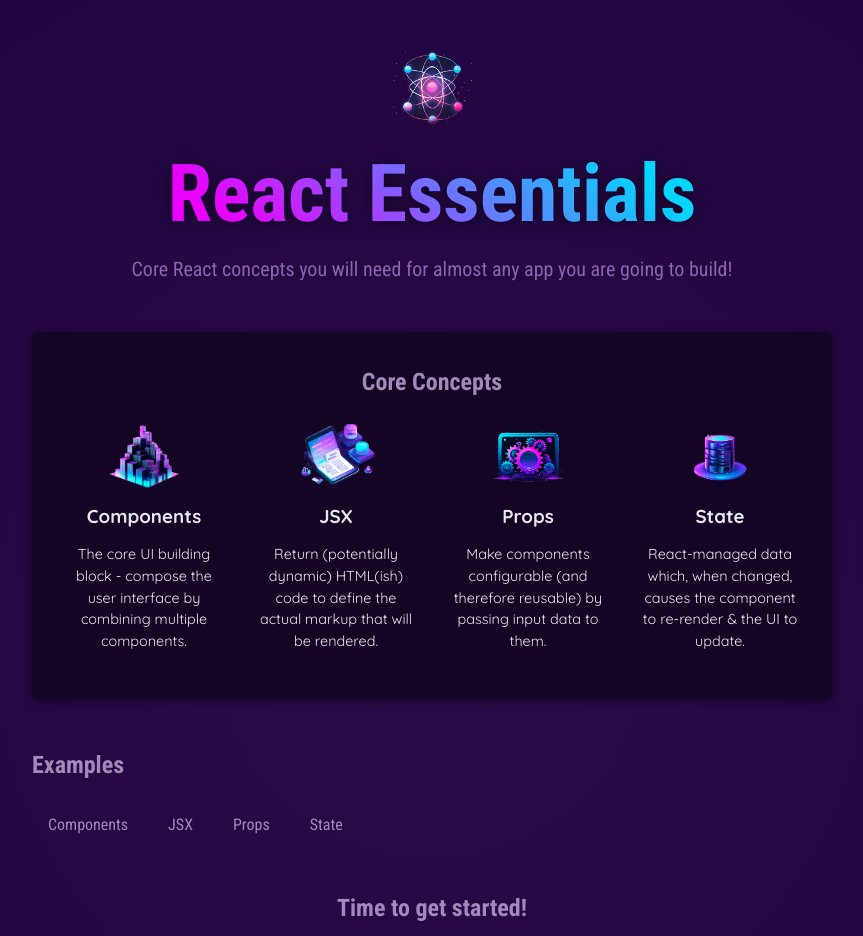
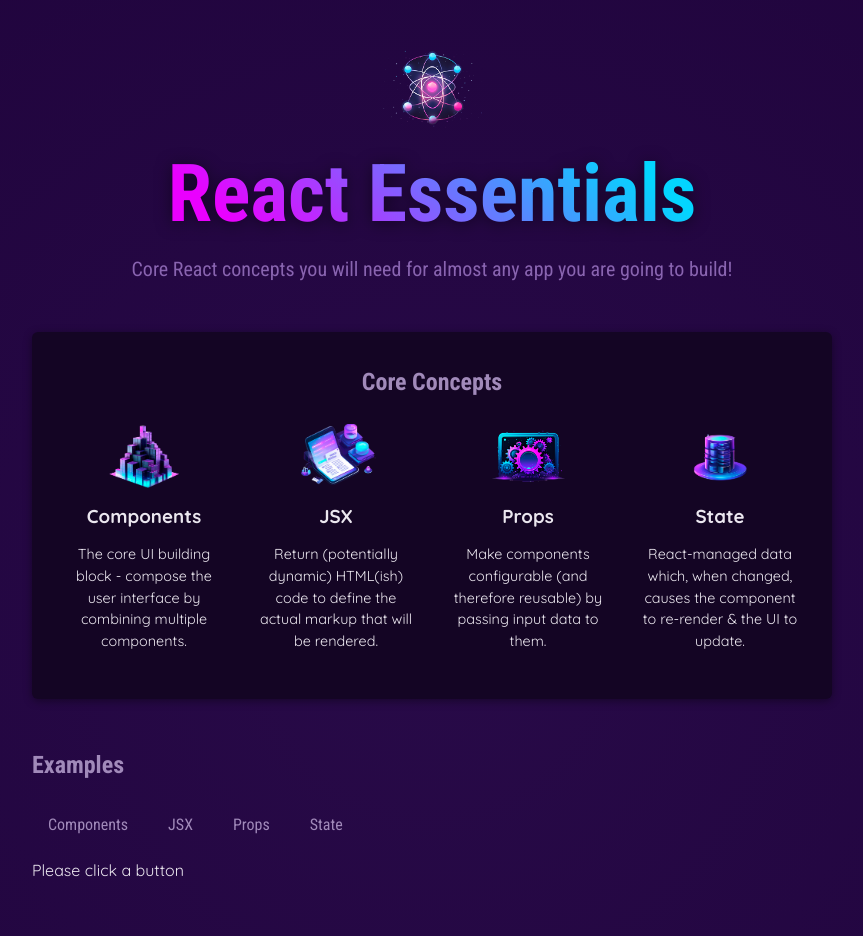
Before and after one commit to baraabd/EssentialReact, a React (Vite) app in the folder EssentailReact/: page / in a window 1280 px wide. Shown: the top 936 px of the page, without its empty margins (208-1071 px from the left). Built offline with nearby package versions, Linux system fonts and the light colour scheme.

Commit message:
Why use React state and how to manage state

```diff
--- a/EssentailReact/src/App.jsx
+++ b/EssentailReact/src/App.jsx
@@ -1,3 +1,4 @@
+import { useState } from "react";
 import {CORE_CONCEPTS} from "./data"
 import Header from "./components/Header/Header";
 import CoreConcept from "./components/CoreConcept";
@@ -5,9 +6,18 @@ import TabButton from "./TabButton/TabButton";
 
 
 const App = () => {
+
+  const [selectedTopic, setSelectedTopic] = useState('Please click a button');
+  let tabContent = 'Please click a button';
+
+
   const handleSelect = (selectedButton) => {
-      console.log(selectedButton)
+      console.log(selectedButton);
+      tabContent = selectedButton;
+      setSelectedTopic(selectedButton);
   }
+
+  console.log('App Component Rendering');
   return (
     <div>
       <Header />
@@ -31,6 +41,8 @@ const App = () => {
           <TabButton onSelect={() => handleSelect('State')}>State</TabButton>
          </menu>
 
+         {selectedTopic}
+
         </section>
 
         <h2>Time to get started!</h2>
--- a/EssentailReact/src/TabButton/TabButton.jsx
+++ b/EssentailReact/src/TabButton/TabButton.jsx
@@ -1,4 +1,6 @@
 const TabButton = ({children, onSelect}) =>{
+    console.log('TabButton Component Rendering');
+
     return (
         <li>
             <button onClick={onSelect}>{children}</button>
```
